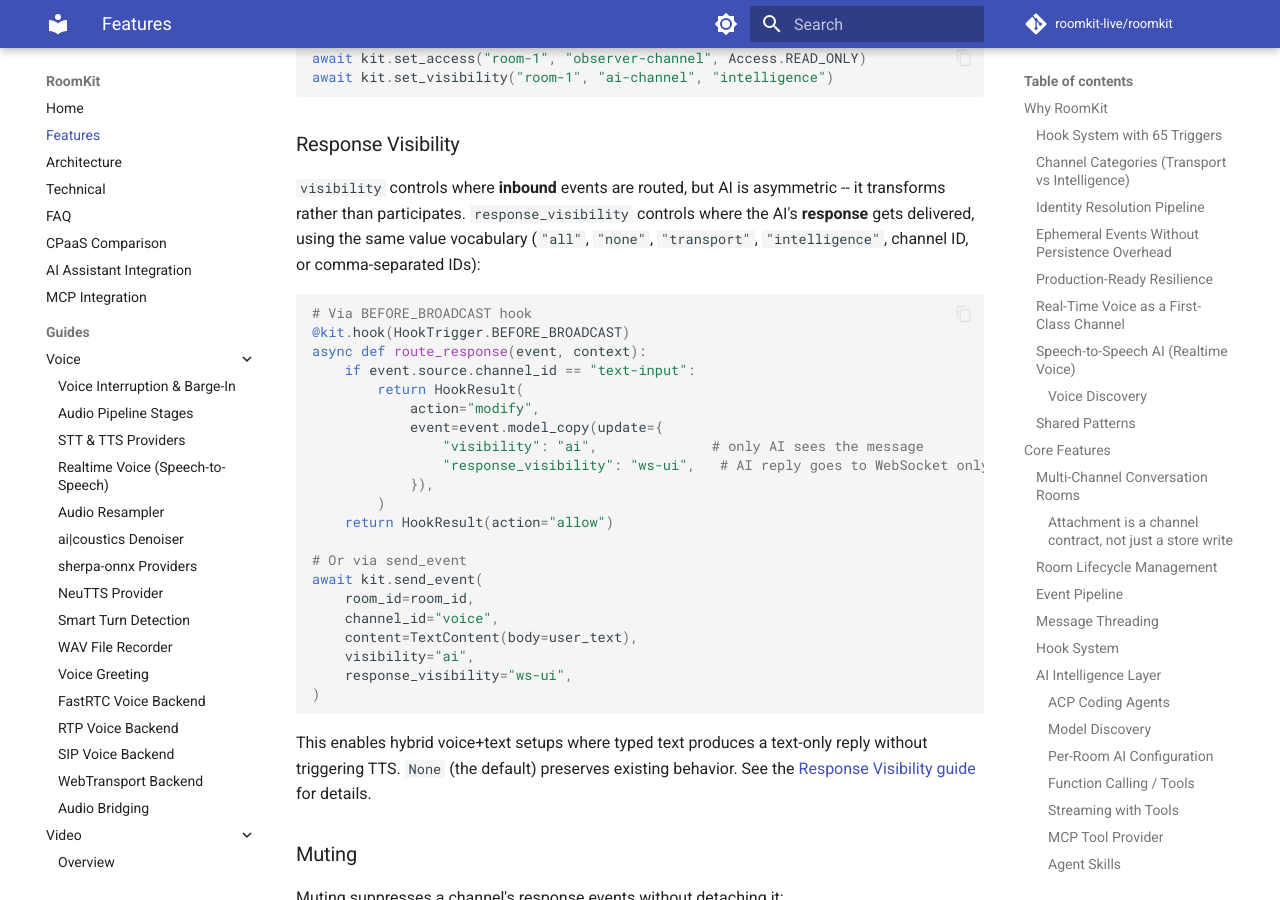
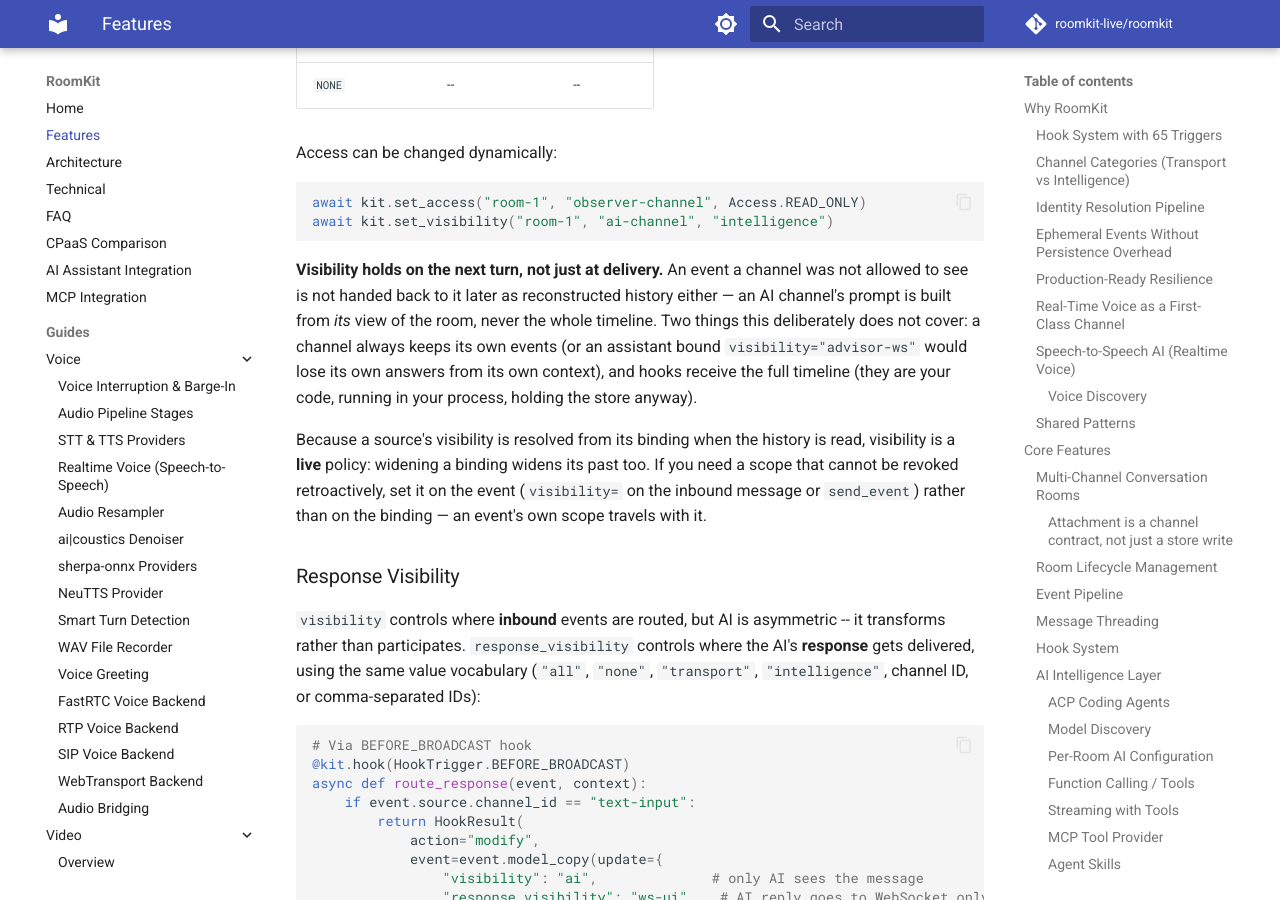
Before and after one commit to roomkit-live/roomkit-docs, an MkDocs documentation site: the page built from docs/features.md, in a window 1280 px wide and 900 px high, scrolled down 57510 px. Built offline with MkDocs 1.6.1 and Material for MkDocs 9.7.7, drawn with Linux system fonts in a browser that asks for light colours; comment, search, counter and statistics services are not loaded; some of the changed text lies outside the part shown.

Commit message:
docs: an AI's context is its own view of the room (RMK-104)
Visibility now holds on the turn after delivery, not only at broadcast: an event
a channel was not allowed to see is no longer handed back to it as reconstructed
history. Three things a reader needs and could not get from the code.

- features.md, Channel Access Control: the rule, plus the two carve-outs — a
  channel always keeps its own events (or an assistant bound
  visibility="advisor-ws" loses its own answers), and hooks receive the whole
  timeline because they are the integrator's own code. And the practical
  consequence of resolving a source's scope from its binding: visibility is a
  live policy, so a scope that must not be revocable retroactively belongs on
  the event, not on the binding.

- features.md, Memory Providers: the `context.recent_events[-5:]` in the custom
  provider example right above is now safe by construction, which is worth
  saying — a provider author would otherwise reasonably wonder whether filtering
  is their job.

- guides/memory-provider.md: same, next to the paragraph that already explains
  what recent_events is, including that summarizing cannot launder hidden
  content and that there is no opt-out.

````diff
--- a/docs/features.md
+++ b/docs/features.md
@@ -872,6 +872,8 @@ ai = AIChannel("ai", provider=provider, memory=SummaryMemory())
 
 `MemoryResult` has two fields: `messages` (pre-built `AIMessage` objects prepended to context) and `events` (raw `RoomEvent` objects converted by `AIChannel` with vision support preserved). See the [Memory Provider guide](guides/memory-provider.md) for details.
 
+The `context` a provider receives is already the requesting channel's view of the room: events [visibility](#channel-access-control) kept from that channel are gone before your `retrieve` runs, so `context.recent_events[-5:]` above is safe by construction and a summarizing provider cannot accidentally launder hidden content into a summary. You do not filter, and there is no way to opt out.
+
 Built-in providers: `SlidingWindowMemory` (last N events), `BudgetAwareMemory` (token-budget trimming), `CompactingMemory` (LLM summarization), and `SummarizingMemory` (two-tier proactive budget management with truncation + summarization). See the [Advanced Memory guide](guides/advanced-memory.md) for details.
 
 ### Agentic AI Features
@@ -2302,6 +2304,20 @@ await kit.set_access("room-1", "observer-channel", Access.READ_ONLY)
 await kit.set_visibility("room-1", "ai-channel", "intelligence")
 ```
 
+**Visibility holds on the next turn, not just at delivery.** An event a channel
+was not allowed to see is not handed back to it later as reconstructed history
+either — an AI channel's prompt is built from *its* view of the room, never the
+whole timeline. Two things this deliberately does not cover: a channel always
+keeps its own events (or an assistant bound `visibility="advisor-ws"` would lose
+its own answers from its own context), and hooks receive the full timeline
+(they are your code, running in your process, holding the store anyway).
+
+Because a source's visibility is resolved from its binding when the history is
+read, visibility is a **live** policy: widening a binding widens its past too.
+If you need a scope that cannot be revoked retroactively, set it on the event
+(`visibility=` on the inbound message or `send_event`) rather than on the
+binding — an event's own scope travels with it.
+
 ### Response Visibility
 
 `visibility` controls where **inbound** events are routed, but AI is asymmetric -- it transforms rather than participates. `response_visibility` controls where the AI's **response** gets delivered, using the same value vocabulary (`"all"`, `"none"`, `"transport"`, `"intelligence"`, channel ID, or comma-separated IDs):
````
Also changed, not shown: docs/guides/memory-provider.md (+8 -0 lines).
